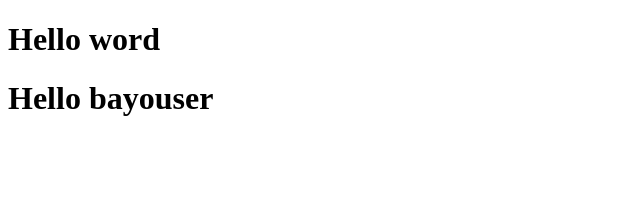
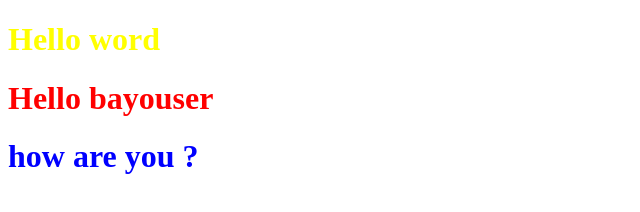
Before and after one commit to Bayouser/myproject, a plain HTML site: page index.html in a window 1280 px wide. Shown: the whole page, without its empty margins (0-640 px from the left). Drawn offline with Linux system fonts and the light colour scheme.

Commit message:
Change color for text

```diff
--- a/index.html
+++ b/index.html
@@ -7,7 +7,8 @@
     <title>Document</title>
 </head>
 <body>
-    <h1>Hello word</h1>
-    <h1>Hello bayouser</h1>
+    <h1 style="color: yellow;">Hello word</h1>
+    <h1 style="color: red;">Hello bayouser</h1>
+    <h1 style="color: blue;">how are you ?</h1>
 </body>
 </html>
```
